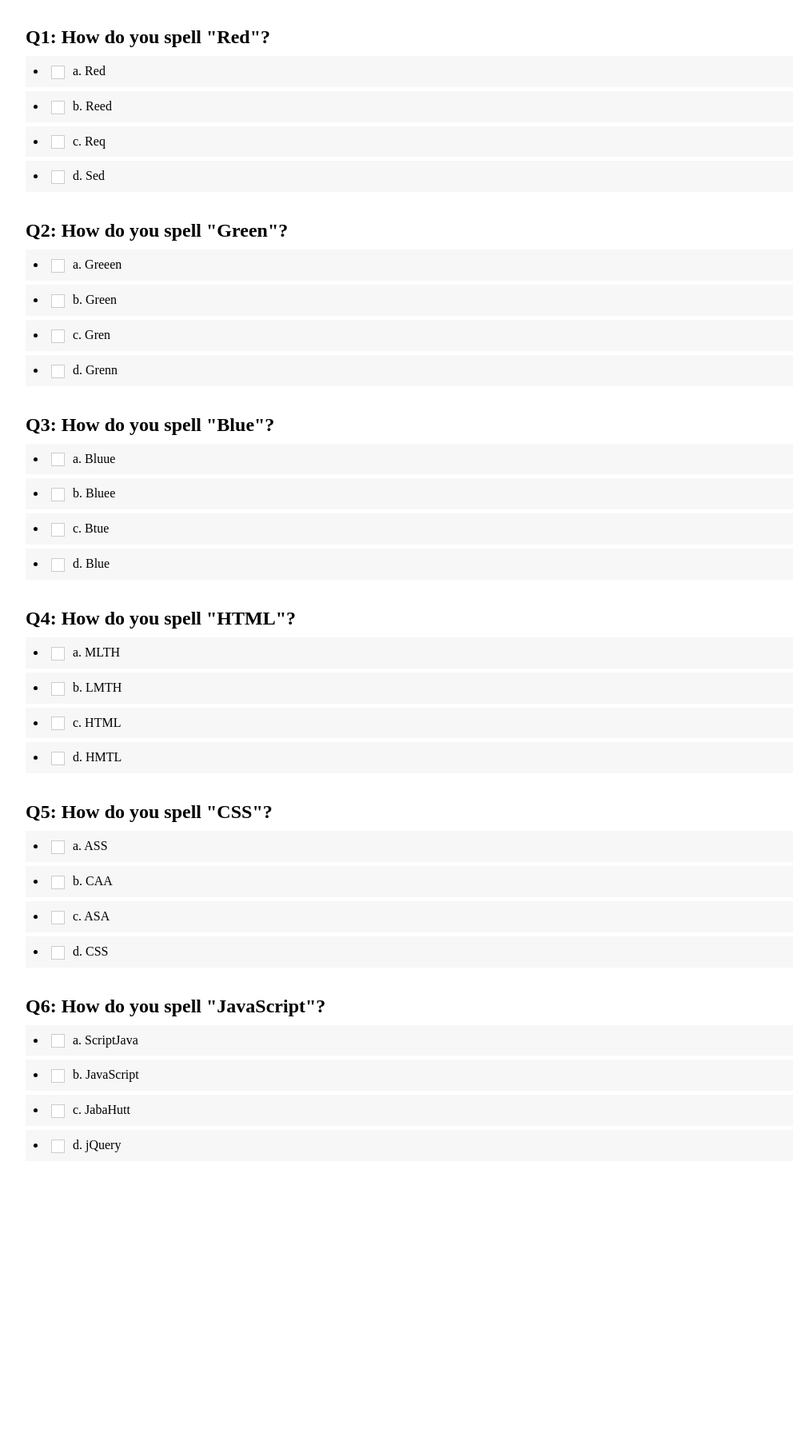
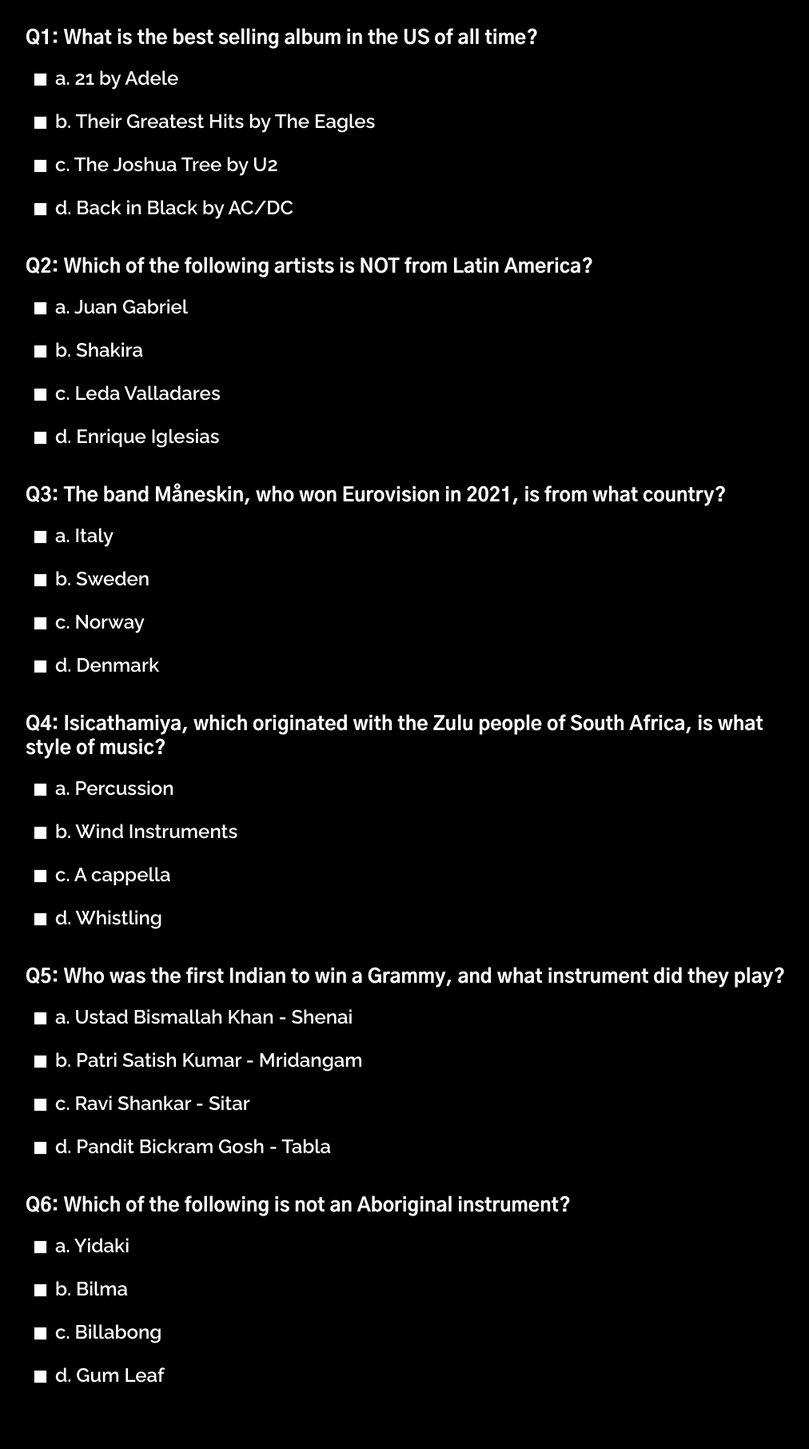
Before and after one commit to jackieco25/SheInnovates2022, a plain HTML site: page Quiz/quiz.html in a window 1280 px wide. Shown: the part 17-1829 px from the top of the page at 80% size, without its empty margins (128-1140 px from the left). Before the commit the page ends 1554 px from the top, so only its background shows below. Drawn offline with nearby package versions, Linux system fonts and the light colour scheme.

Commit message:
Fun quiz things

```diff
--- a/Quiz/quiz.css
+++ b/Quiz/quiz.css
@@ -1,86 +1,81 @@
 body {
-    margin:0;
-    padding:20px;
+  margin: 0;
+  padding: 20px;
+  background-color: black;
 }
+
 .quiz {
-    padding:0 30px 20px 30px;
-    max-width:960px;
-    margin:0 auto;
-
-    ul {
-      list-style:none;
-      padding:0;
-      margin:0;
+  padding: 0 30px 20px 30px;
+  max-width: 960px;
+  margin: 0 auto;
 }
+.quiz ul {
+  list-style: none;
+  padding: 0;
+  margin: 0;
 }
 .quiz-question {
-    font-weight:bold;
-    display:block;
-    padding:30px 0 10px 0;
-    margin:0;
-  }
-  .quiz-answer {
-    margin:0;
-    padding:10px;
-    background:#f7f7f7;
-    margin-bottom:5px;
-    cursor: pointer;
-
-    &:hover {
-      background:#eee;
+  color: white;
+  font-family: 'Gothic A1', sans-serif;
+  font-size: x-large;
+  display: block;
+  padding: 30px 0 10px 0;
+  margin: 0;
 }
 
-    &:before {
-      content:"";
-      display:inline-block;
-      width:15px;
-      height:15px;
-      border:1px solid #ccc;
-      background:#fff;
-      vertical-align:middle;
-      margin-right:10px;
+.quiz-answer {
+  font-family: 'Raleway', sans-serif;
+  font-size: x-large;
+  margin: 0;
+  padding: 10px;
+  color:#fff;
+  margin-bottom: 5px;
+  cursor: pointer;
 }
 
-    &.active {
-      &:before {
-        background-color:#333;
-        border-color:#333;
+.quiz-answer:hover {
+  background: #121212;
 }
+.quiz-answer:before {
+  content: "";
+  display: inline-block;
+  width: 15px;
+  height: 15px;
+  border: 1px solid #181818;
+  background: #fff;
+  vertical-align: middle;
+  margin-right: 10px;
 }
-    &.correct {
-      &:before {
-        background-color:green;
-        border-color:green;
+.quiz-answer.active:before {
+  background-color: #333;
+  border-color: #333;
 }
+.quiz-answer.correct:before {
+  background-color: #1ad760;
+  border-color: #1ad760;
 }
-    &.incorrect {
-      &:before {
-        background-color:red;
-        border-color:red;
+.quiz-answer.incorrect:before {
+  background-color: #ff3631;
+  border-color: #ff3631;
 }
-    }
-    &.active.correct {
-      &:before {
-        outline: 2px solid green;
+.quiz-answer.active.correct:before {
+  outline: 2px solid #1ad760;
   outline-offset: 2px;
 }
+.quiz-result {
+  max-width: 960px;
+  margin: 0 auto;
+  font-weight: bold;
+  text-align: center;
+  color: #fff;
+  padding: 20px;
 }
+.quiz-result.good {
+  background: #1ad760;
 }
-  .quiz-result {
-    max-width:960px;
-    margin:0 auto;
-    font-weight:bold;
-    text-align:center;
-    color: #fff;
-    padding:20px;
-
-    &.good {
-      background: green;
+.quiz-result.mid {
+  background: #EA7E63;
 }
-    &.mid {
-      background: orange;
+.quiz-result.bad {
+  background: #ff3631;
 }
-    &.bad {
-      background: red;
-    }
-  }
--- a/Quiz/quiz.html
+++ b/Quiz/quiz.html
@@ -7,152 +7,65 @@
     <meta name="viewport" content="width=device-width, initial-scale=1.0">
     <title>Document</title>
     <link rel="stylesheet" href="quiz.css">
+    <style> @import url('https://fonts.googleapis.com/css2?family=Gothic+A1:wght@800&display=swap'); </style>
+    <style> @import url('https://fonts.googleapis.com/css2?family=Raleway:wght@600&display=swap'); </style>
+    <script src="jquery-3.5.1.min.js"></script>
 </head>
 
 <body>
     <div class="quiz">
-        <h2 class="quiz-question">Q1: How do you spell "Red"?</h2>
-        <form data-quiz-question="1">
-            <li class="quiz-answer" data-quiz-answer="a">a. Red</li>
-            <li class="quiz-answer" data-quiz-answer="b">b. Reed</li>
-            <li class="quiz-answer" data-quiz-answer="c">c. Req</li>
-            <li class="quiz-answer" data-quiz-answer="d">d. Sed</li>
-        </form>
 
-        <h2 class="quiz-question">Q2: How do you spell "Green"?</h2>
-        <form data-quiz-question="2">
-            <li class="quiz-answer" data-quiz-answer="a">a. Greeen</li>
-            <li class="quiz-answer" data-quiz-answer="b">b. Green</li>
-            <li class="quiz-answer" data-quiz-answer="c">c. Gren</li>
-            <li class="quiz-answer" data-quiz-answer="d">d. Grenn</li>
-        </form>
+        <h2 class="quiz-question"> Q1: What is the best selling album in the US of all time? </h2>
+        <ul data-quiz-question="1">
+            <li class="quiz-answer" data-quiz-answer="a">a. 21 by Adele </li>
+            <li class="quiz-answer" data-quiz-answer="b">b. Their Greatest Hits by The Eagles </li>
+            <li class="quiz-answer" data-quiz-answer="c">c. The Joshua Tree by U2 </li>
+            <li class="quiz-answer" data-quiz-answer="d">d. Back in Black by AC/DC </li>
+        </ul>
 
-        <h2 class="quiz-question">Q3: How do you spell "Blue"?</h2>
-        <form data-quiz-question="3">
-            <li class="quiz-answer" data-quiz-answer="a">a. Bluue</li>
-            <li class="quiz-answer" data-quiz-answer="b">b. Bluee</li>
-            <li class="quiz-answer" data-quiz-answer="c">c. Btue</li>
-            <li class="quiz-answer" data-quiz-answer="d">d. Blue</li>
-        </form>
+        <h2 class="quiz-question"> Q2: Which of the following artists is NOT from Latin America? </h2>
+        <ul data-quiz-question="2">
+            <li class="quiz-answer" data-quiz-answer="a">a. Juan Gabriel </li>
+            <li class="quiz-answer" data-quiz-answer="b">b. Shakira </li>
+            <li class="quiz-answer" data-quiz-answer="c">c. Leda Valladares</li>
+            <li class="quiz-answer" data-quiz-answer="d">d. Enrique Iglesias </li>
+        </ul>
 
-        <h2 class="quiz-question">Q4: How do you spell "HTML"?</h2>
-        <form data-quiz-question="4">
-            <li class="quiz-answer" data-quiz-answer="a">a. MLTH</li>
-            <li class="quiz-answer" data-quiz-answer="b">b. LMTH</li>
-            <li class="quiz-answer" data-quiz-answer="c">c. HTML</li>
-            <li class="quiz-answer" data-quiz-answer="d">d. HMTL</li>
-        </form>
+        <h2 class="quiz-question">Q3: The band Måneskin, who won Eurovision in 2021, is from what country? </h2>
+        <ul data-quiz-question="3">
+            <li class="quiz-answer" data-quiz-answer="a">a. Italy</li>
+            <li class="quiz-answer" data-quiz-answer="b">b. Sweden </li>
+            <li class="quiz-answer" data-quiz-answer="c">c. Norway </li>
+            <li class="quiz-answer" data-quiz-answer="d">d. Denmark </li>
+        </ul>
 
-        <h2 class="quiz-question">Q5: How do you spell "CSS"?</h2>
-        <form data-quiz-question="5">
-            <li class="quiz-answer" data-quiz-answer="a">a. ASS</li>
-            <li class="quiz-answer" data-quiz-answer="b">b. CAA</li>
-            <li class="quiz-answer" data-quiz-answer="c">c. ASA</li>
-            <li class="quiz-answer" data-quiz-answer="d">d. CSS</li>
-        </form>
+        <h2 class="quiz-question"> Q4: Isicathamiya, which originated with the Zulu people of South Africa, is what style of music? </h2>
+        <ul data-quiz-question="4">
+            <li class="quiz-answer" data-quiz-answer="a">a. Percussion </li>
+            <li class="quiz-answer" data-quiz-answer="b">b. Wind Instruments </li>
+            <li class="quiz-answer" data-quiz-answer="c">c. A cappella </li>
+            <li class="quiz-answer" data-quiz-answer="d">d. Whistling </li>
+        </ul>
 
-        <h2 class="quiz-question">Q6: How do you spell "JavaScript"?</h2>
-        <form data-quiz-question="6">
-            <li class="quiz-answer" data-quiz-answer="a">a. ScriptJava</li>
-            <li class="quiz-answer" data-quiz-answer="b">b. JavaScript</li>
-            <li class="quiz-answer" data-quiz-answer="c">c. JabaHutt</li>
-            <li class="quiz-answer" data-quiz-answer="d">d. jQuery</li>
-        </form>
+        <h2 class="quiz-question"> Q5: Who was the first Indian to win a Grammy, and what instrument did they play? </h2>
+        <ul data-quiz-question="5">
+            <li class="quiz-answer" data-quiz-answer="a">a. Ustad Bismallah Khan - Shenai </li>
+            <li class="quiz-answer" data-quiz-answer="b">b. Patri Satish Kumar - Mridangam </li>
+            <li class="quiz-answer" data-quiz-answer="c">c. Ravi Shankar - Sitar </li>
+            <li class="quiz-answer" data-quiz-answer="d">d. Pandit Bickram Gosh - Tabla </li>
+        </ul>
+
+        <h2 class="quiz-question"> Q6: Which of the following is not an Aboriginal instrument?</h2>
+        <ul data-quiz-question="6">
+            <li class="quiz-answer" data-quiz-answer="a">a. Yidaki </li>
+            <li class="quiz-answer" data-quiz-answer="b">b. Bilma </li>
+            <li class="quiz-answer" data-quiz-answer="c">c. Billabong </li>
+            <li class="quiz-answer" data-quiz-answer="d">d. Gum Leaf </li>
+        </ul>
     </div>
+    <div class="quiz-result"></div>
+    <script type="text/javascript" src="quiz.js"> </script>
 
-    <div class="quiz-result"> </div>
-    <script> var Quiz = function () {
-            var self = this;
-            this.init = function () {
-                self._bindEvents();
-            }
-
-            this.correctAnswers = [
-                { question: 1, answer: 'a' },
-                { question: 2, answer: 'b' },
-                { question: 3, answer: 'd' },
-                { question: 4, answer: 'c' },
-                { question: 5, answer: 'd' },
-                { question: 6, answer: 'b' },
-            ]
-
-            this._pickAnswer = function ($answer, $answers) {
-                $answers.find('.quiz-answer').removeClass('active');
-                $answer.addClass('active');
-            }
-            this._calcResult = function () {
-                var numberOfCorrectAnswers = 0;
-                $('ul[data-quiz-question]').each(function (i) {
-                    var $this = $(this),
-                        chosenAnswer = $this.find('.quiz-answer.active').data('quiz-answer'),
-                        correctAnswer;
-
-                    for (var j = 0; j < self.correctAnswers.length; j++) {
-                        var a = self.correctAnswers[j];
-                        if (a.question == $this.data('quiz-question')) {
-                            correctAnswer = a.answer;
-                        }
-                    }
-
-                    if (chosenAnswer == correctAnswer) {
-                        numberOfCorrectAnswers++;
-
-                        // highlight this as correct answer
-                        $this.find('.quiz-answer.active').addClass('correct');
-                    }
-                    else {
-                        $this.find('.quiz-answer[data-quiz-answer="' + correctAnswer + '"]').addClass('correct');
-                        $this.find('.quiz-answer.active').addClass('incorrect');
-                    }
-                });
-                if (numberOfCorrectAnswers < 3) {
-                    return { code: 'bad', text: 'Poor spelling skills' };
-                }
-                else if (numberOfCorrectAnswers == 3 || numberOfCorrectAnswers == 4) {
-                    return { code: 'mid', text: 'Moderate spelling skills' };
-                }
-                else if (numberOfCorrectAnswers > 4) {
-                    return { code: 'good', text: 'Good spelling skills' };
-                }
-            }
-            this._isComplete = function () {
-                var answersComplete = 0;
-                $('ul[data-quiz-question]').each(function () {
-                    if ($(this).find('.quiz-answer.active').length) {
-                        answersComplete++;
-                    }
-                });
-                if (answersComplete >= 6) {
-                    return true;
-                }
-                else {
-                    return false;
-                }
-            }
-            this._showResult = function (result) {
-                $('.quiz-result').addClass(result.code).html(result.text);
-            }
-            this._bindEvents = function () {
-                $('.quiz-answer').on('click', function () {
-                    var $this = $(this),
-                        $answers = $this.closest('ul[data-quiz-question]');
-                    self._pickAnswer($this, $answers);
-                    if (self._isComplete()) {
-
-                        // scroll to answer section
-                        $('html, body').animate({
-                            scrollTop: $('.quiz-result').offset().top
-                        });
-
-                        self._showResult(self._calcResult());
-                        $('.quiz-answer').off('click');
-
-                    }
-                });
-            }
-        }
-        var quiz = new Quiz();
-        quiz.init(); </script>
 </body>
 
 </html>
--- /dev/null
+++ b/Quiz/quiz.js
@@ -0,0 +1,92 @@
+var Quiz = function(){
+    var self = this;
+    this.init = function(){
+      self._bindEvents();
+    }
+
+    this.correctAnswers = [
+      { question: 1, answer: 'b' },
+      { question: 2, answer: 'd' },
+      { question: 3, answer: 'a' },
+      { question: 4, answer: 'b' },
+      { question: 5, answer: 'c' },
+      { question: 6, answer: 'c' },
+    ]
+
+    this._pickAnswer = function($answer, $answers){
+      $answers.find('.quiz-answer').removeClass('active');
+      $answer.addClass('active');
+    }
+    this._calcResult = function(){
+      var numberOfCorrectAnswers = 0;
+      $('ul[data-quiz-question]').each(function(i){
+        var $this = $(this),
+            chosenAnswer = $this.find('.quiz-answer.active').data('quiz-answer'),
+            correctAnswer;
+
+        for ( var j = 0; j < self.correctAnswers.length; j++ ) {
+          var a = self.correctAnswers[j];
+          if ( a.question == $this.data('quiz-question') ) {
+            correctAnswer = a.answer;
+          }
+        }
+
+        if ( chosenAnswer == correctAnswer ) {
+          numberOfCorrectAnswers++;
+
+          // highlight this as correct answer
+          $this.find('.quiz-answer.active').addClass('correct');
+        }
+        else {
+          $this.find('.quiz-answer[data-quiz-answer="'+correctAnswer+'"]').addClass('correct');
+          $this.find('.quiz-answer.active').addClass('incorrect');
+        }
+      });
+      if ( numberOfCorrectAnswers < 3 ) {
+        return {code: 'bad', text: 'Poor spelling skills'};
+      }
+      else if ( numberOfCorrectAnswers == 3 || numberOfCorrectAnswers == 4 ) {
+        return {code: 'mid', text: 'Moderate spelling skills'};
+      }
+      else if ( numberOfCorrectAnswers > 4 ) {
+        return {code: 'good', text: 'Good spelling skills'};
+      }
+    }
+    this._isComplete = function(){
+      var answersComplete = 0;
+      $('ul[data-quiz-question]').each(function(){
+        if ( $(this).find('.quiz-answer.active').length ) {
+          answersComplete++;
+        }
+      });
+      if ( answersComplete >= 6 ) {
+        return true;
+      }
+      else {
+        return false;
+      }
+    }
+    this._showResult = function(result){
+      $('.quiz-result').addClass(result.code).html(result.text);
+    }
+    this._bindEvents = function(){
+      $('.quiz-answer').on('click', function(){
+        var $this = $(this),
+            $answers = $this.closest('ul[data-quiz-question]');
+        self._pickAnswer($this, $answers);
+        if ( self._isComplete() ) {
+
+          // scroll to answer section
+          $('html, body').animate({
+            scrollTop: $('.quiz-result').offset().top
+          });
+
+          self._showResult( self._calcResult() );
+          $('.quiz-answer').off('click');
+
+        }
+      });
+    }
+  }
+  var quiz = new Quiz();
+  quiz.init();
```
Lines whose indentation alone changed are shown as unchanged.
